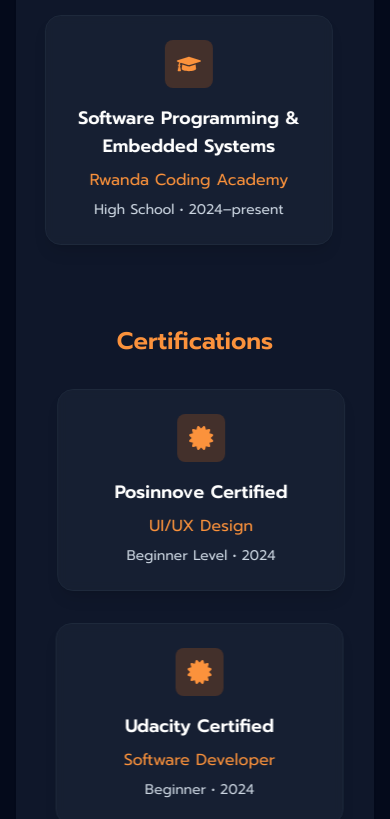
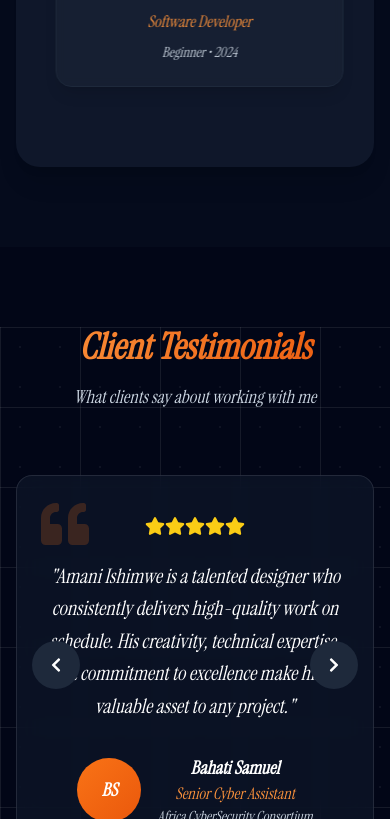
Before and after one commit to Amani-Ishimwe/Portofolio_site, a React (Vite) app: page / in a window 390 px wide. Shown: the part 11181-12000 px from the top of the page. Built offline with nearby package versions, Linux system fonts and the light colour scheme.

Commit message:
changed the font

```diff
--- a/src/components/Hero.jsx
+++ b/src/components/Hero.jsx
@@ -57,7 +57,7 @@
           </h1>
 
           <div className="h-16 flex items-center justify-center">
-            <span className="text-xl md:text-2xl text-dark-300 font-ibm">
+            <span className="text-xl md:text-2xl text-dark-300 ">
               I'm a{' '}
               <span className="text-primary-500 font-semibold font-instrument italic">
                 {text}
--- a/src/components/Testimonials.jsx
+++ b/src/components/Testimonials.jsx
@@ -105,7 +105,7 @@
                 </div>
 
                 {/* Testimonial Text */}
-                <blockquote className="text-xl text-white text-center leading-relaxed mb-8">
+                <blockquote className="text-xl text-white text-center leading-relaxed mb-8 font-instrument italic">
                   "{currentTestimonial.text}"
                 </blockquote>
 
@@ -117,11 +117,11 @@
                     </span>
                   </div>
                   <div className="text-center">
-                    <h4 className="text-lg font-semibold text-white">
+                    <h4 className="text-lg font-semibold text-white font-instrument italic">
                       {currentTestimonial.name}
                     </h4>
-                    <p className="text-primary-400">{currentTestimonial.position}</p>
-                    <p className="text-dark-300 text-sm">{currentTestimonial.company}</p>
+                    <p className="text-primary-400 font-instrument italic">{currentTestimonial.position}</p>
+                    <p className="text-dark-300 text-sm font-instrument italic">{currentTestimonial.company}</p>
                   </div>
                 </div>
               </div>
--- a/src/index.css
+++ b/src/index.css
@@ -13,7 +13,7 @@
   }
 
   body {
-    @apply bg-[#edeefc] text-white font-ibm;
+    @apply bg-[#edeefc] text-white font-instrument italic;
   }
 }
 
```
